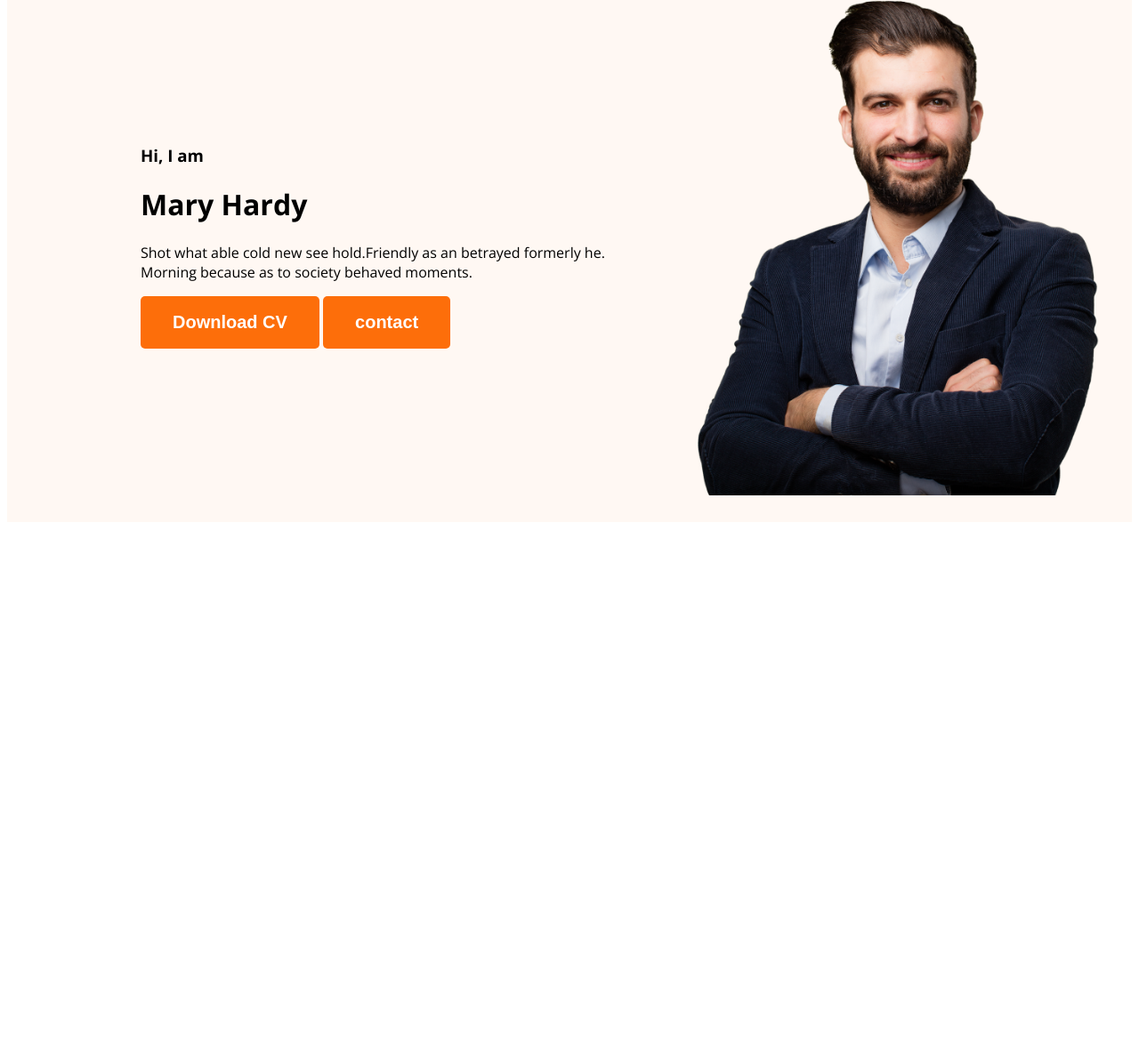
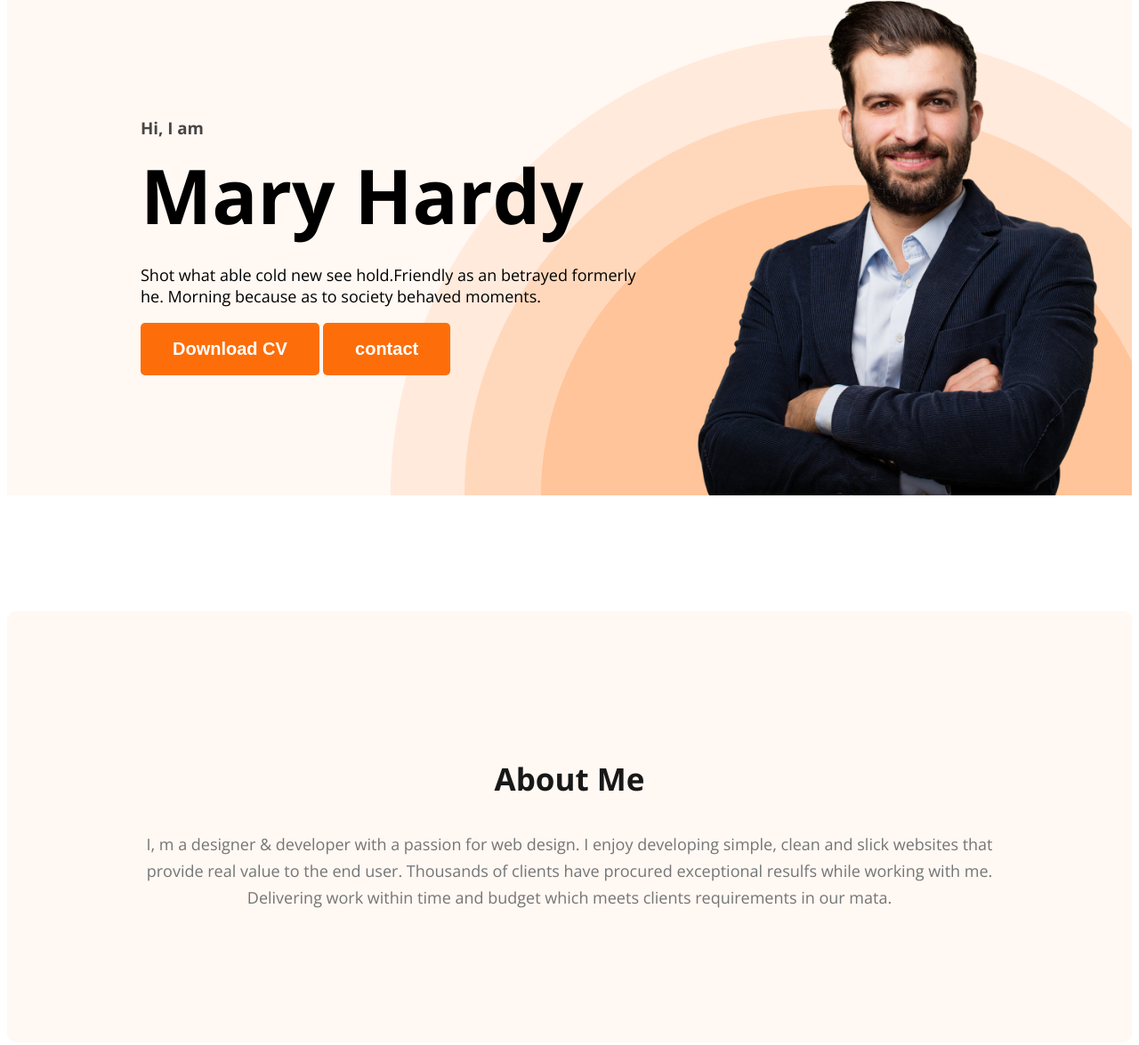
Before and after one commit to talukdertonmoy/Wbdeveloper-Portfolio, a plain HTML site: page index.html in a window 1280 px wide. Shown: the part 211-1386 px from the top of the page at 89% size. Before the commit the page ends 806 px from the top, so only its background shows below. Drawn offline with nearby package versions, Linux system fonts and the light colour scheme.

Commit message:
about section added

```diff
--- a/index.html
+++ b/index.html
@@ -24,7 +24,7 @@
         <div class="banner">
             <div class="banner-content">
                 <h3 class="banner-greetings">Hi, I  am</h3>
-                <h1 class="banner-title">Mary Hardy</h1><p>
+                <h1 class="banner-title">Mary Hardy</h1><p class="banner-description">
                     Shot what able cold new see hold.Friendly as an betrayed formerly he. Morning because as to society behaved moments.
                 </p><button class="primary-button">Download CV</button>
                 <button class="primary-button">contact</button>
@@ -32,7 +32,11 @@
             <img class="profile-pic" src="images/hardy.png" alt="">
         </div>
     </header>
-    <main></main>
+    <main>
+        <section class="about">
+        <h3 class="section-title">About Me</h3>
+        <p class="section-description">I, m a designer & developer with a passion for web design. I enjoy developing simple, clean and slick websites that provide real value to the end user. Thousands of clients have procured exceptional resulfs while working with me. Delivering work within time and budget which meets clients requirements in our mata.</p></section>
+    </main>
     <footer></footer>
 </body>
 </html>
--- a/styles/portfolio.css
+++ b/styles/portfolio.css
@@ -16,6 +16,25 @@ nav>ul{display: flex;align-items: center;}
 nav li{list-style: none;margin-right: 51px;}
 nav a{text-decoration: none;color: #474747;}
 /*Header related styles*/
-.header{background: #FFF8F3;}
-.banner{padding: 30px 30px 30px 150px;display: flex;align-items: center;}
+.header{background: #FFF8F3;background-image: url('../images/header_bg.png');background-repeat: no-repeat;background-position: bottom right;}
+.banner{padding: 30px 30px 0 150px;display: flex;align-items: center;justify-content: space-between;}
 .banner .profile-pic{width: 500px;}
+.banner-greetings{font: size 45px;color: #474747;margin-bottom: 0;}
+.banner-title{font-size: 85px;font-weight: 700;margin-top: 5px;margin-bottom: 20px;}
+.banner-description{column-rule: #757575;font-size: 18px;font-weight: 400px;}
+.banner-content{max-width: 585px;}
+/*main section styles*/
+
+/*about section styles*/
+.about{padding: 130px;border-radius: 10px;
+    background: #FFF8F3;margin: 130px 0;}
+    .section-title{
+        color:#181818;
+        text-align: center;
+        font-size: 35px;
+        font-weight:700;}
+        .section-description{color:#757575;
+            text-align: center;
+            font-size: 18px;
+            font-weight: 400;
+            line-height: 30px;}
```
